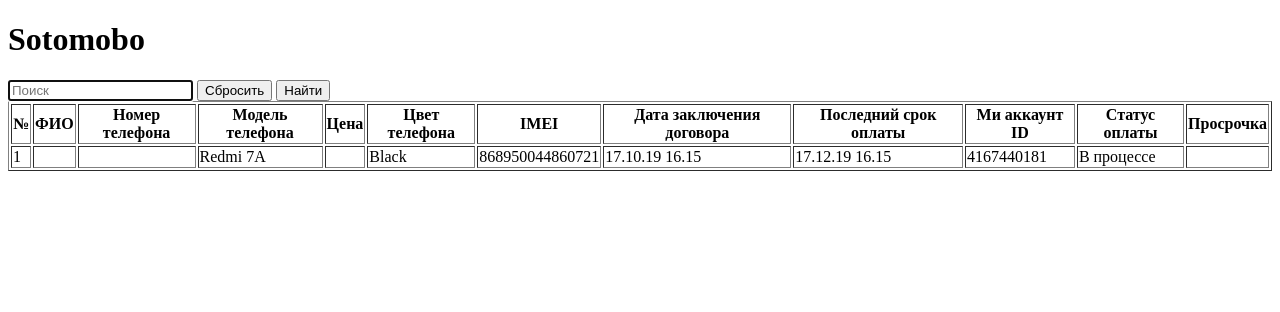
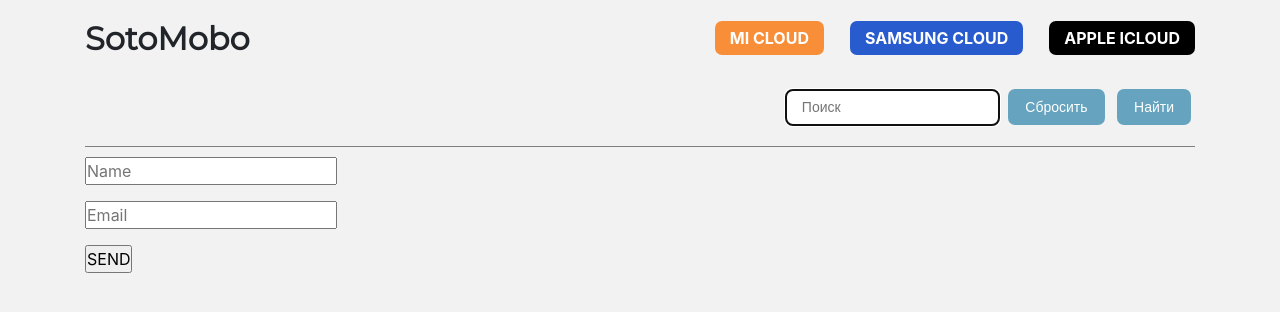
Before and after one commit to sharsheevnursultan/sotomobo-database, a plain HTML site: page index.html in a window 1280 px wide. Drawn offline with Linux system fonts and the light colour scheme.

Commit message:
'uploadingtogit't

```diff
--- a/index.html
+++ b/index.html
@@ -2,69 +2,114 @@
 <html lang="en">
 <head>
     <meta charset="UTF-8">
-    <link rel="icon" href="images/kisspng-turgutlu-sakall-letter-adala-typeface-s-5b172712c14d81.7471687915282439867918.png" />
+    <link rel="icon"
+          href="images/logo.png"/>
     <meta name="viewport"
           content="width=device-width, user-scalable=no, initial-scale=1.0, maximum-scale=1.0, minimum-scale=1.0">
     <meta http-equiv="X-UA-Compatible" content="ie=edge">
-    <title>Sotomobo</title>
+    <title>SotoMobo</title>
+    <link href="https://fonts.googleapis.com/css?family=Montserrat&display=swap" rel="stylesheet">
+    <link rel="stylesheet" href="styles/bootstrap.min.css">
+    <link rel="stylesheet" href="styles/style.css">
     <script src="scripts/script.js" defer></script>
 </head>
 <body>
 
 
+<header>
+    <section class="container">
+            <div class="mainlogodiv">
+                <div class="sotomobo">
+                    SotoMobo
+                </div>
+                <div class="myLinks">
+                    <a class="btn-13 xiaomi-logo" target="_blank" href="https://i.mi.com">
+                        Mi Cloud
+                    </a>
+                    <a class="btn-13 samsung-logo" target="_blank"
+                       href="https://account.samsung.com/membership/intro">
+                        Samsung Cloud
+                    </a>
+                    <a class="btn-13 icloud-logo" target="_blank"
+                       href="https://accounts.google.com/signup/v2/webcreateaccount?flowName=GlifWebSignIn&flowEntry=SignUp">
+                        Apple iCloud
+                    </a>
+                </div>
+            </div>
+        <div class="finder">
+            <form>
+                <div class="mySearchForm">
+                <input class=" place_for_search" type="text" id="text-to-find" value="" placeholder="Поиск" autofocus>
+                <input class="finder-btn" value="Сбросить" type="button"
+                       onclick=" FindOnPage('text-to-find',false); return false;" value=" "
+                       title="Отменить поиск">
+                <input class="finder-btn" value="Найти" type="submit"
+                       onclick="FindOnPage('text-to-find',true); return false;" value=" "
+                       title="Начать поиск">
+                </div>
+            </form>
+        </div>
+        <div class="myLine"></div>
+    </section>
 
-
-
-<header>
-    <h1>
-        Sotomobo
-    </h1>
-    <div class="search-box">
-        <form>
-            <input class="place_for_search" type="text" id="text-to-find" value="" placeholder="Поиск" autofocus>
-            <input class="button_for_turn_back" value="Сбросить" type="button" onclick="javascript: FindOnPage('text-to-find',false); return false;" value=" " title="Отменить поиск">
-            <input class="button_for_search" value="Найти" type="submit" onclick="javascript: FindOnPage('text-to-find',true); return false;" value=" " title="Начать поиск">
-        </form>
-    </div>
 </header>
 
 <main>
-    <table border="1">
+    <section class="container">
+        <div id="form-main">
+            <div id="form-div">
+                <form class="form" id="form1">
 
-        <tr>
-            <th>№</th>
-            <th>ФИО</th>
-            <th>Номер телефона</th>
-            <th>Модель телефона</th>
-            <th>Цена</th>
-            <th>Цвет телефона</th>
-            <th>IMEI</th>
-            <th>Дата заключения договора</th>
-            <th>Последний срок оплаты</th>
-            <th>Ми аккаунт ID</th>
-            <th>Статус оплаты</th>
-            <th>Просрочка</th>
-        </tr>
-        <tr>
-            <td>1</td>
-            <td></td>
-            <td></td>
-            <td>Redmi 7A</td>
-            <td></td>
-            <td>Black</td>
-            <td>868950044860721</td>
-            <td>17.10.19 16.15</td>
-            <td>17.12.19 16.15</td>
-            <td>4167440181</td>
-            <td>В процессе</td>
-            <td></td>
-        </tr>
+                    <p class="name">
+                        <input name="name" type="text" class="validate[required,custom[onlyLetter],length[0,100]] feedback-input" placeholder="Name" id="name" />
+                    </p>
+
+                    <p class="email">
+                        <input name="email" type="password" class="validate[required,custom[email]] feedback-input" id="email" placeholder="Email" />
+                    </p>
 
 
+                    <div class="submit">
+                        <input type="submit" value="SEND" id="button-blue"/>
+                        <div class="ease"></div>
+                    </div>
+                </form>
+            </div>
+<!--        <table border="1">-->
+
+<!--            <tr>-->
+<!--                <th>№</th>-->
+<!--                <th>ФИО</th>-->
+<!--                <th>Номер телефона</th>-->
+<!--                <th>Модель телефона</th>-->
+<!--                <th>Цена</th>-->
+<!--                <th>Цвет телефона</th>-->
+<!--                <th>IMEI</th>-->
+<!--                <th>Дата заключения договора</th>-->
+<!--                <th>Последний срок оплаты</th>-->
+<!--                <th>Ми аккаунт ID</th>-->
+<!--                <th>Статус оплаты</th>-->
+<!--                <th>Просрочка</th>-->
+<!--            </tr>-->
+<!--            <tr>-->
+<!--                <td>1</td>-->
+<!--                <td></td>-->
+<!--                <td></td>-->
+<!--                <td>Redmi 7A</td>-->
+<!--                <td></td>-->
+<!--                <td>Black</td>-->
+<!--                <td>868950044860721</td>-->
+<!--                <td>17.10.19 16.15</td>-->
+<!--                <td>17.12.19 16.15</td>-->
+<!--                <td>4167440181</td>-->
+<!--                <td>В процессе</td>-->
+<!--                <td></td>-->
+<!--            </tr>-->
 
 
-    </table>
+<!--        </table>-->
 
+    </section>
 
 </main>
 </body>
--- /dev/null
+++ b/styles/style.css
@@ -0,0 +1,126 @@
+* {
+    margin: 0;
+    padding: 0;
+}
+body{
+    background: #F2F2F2;
+}
+
+.sotomobo {
+    display: flex;
+    font-size: 32px;
+    text-align: start;
+    font-family: 'Montserrat', sans-serif;
+    font-weight: bold;
+    margin: 15px 0;
+
+}
+
+.mainlogodiv {
+    display: flex;
+    justify-content: space-between;
+
+}
+
+.myLinks {
+    margin-top: 8px;
+
+}
+
+.myLogotypes {
+    display: inline-block;
+
+}
+
+.xiaomi-logo {
+    background: #f98e38;
+
+}
+
+.samsung-logo {
+    background: #285BCE;
+
+}
+
+.icloud-logo {
+    background: #000;
+
+}
+
+.btn-13 {
+    display: flex;
+    color: white;
+    border-radius: 7px;
+    padding: 5px 15px;
+    margin: 13px;
+    float: left;
+    text-decoration: none;
+    text-transform: uppercase;
+    text-align: center;
+    font-size: 16px;
+    font-weight: 700;
+    transition: all 0.1s linear;
+    -webkit-transition: all 0.1s linear;
+    -moz-transition: all 0.1s linear;
+    -o-transition: all 0.1s linear;
+    -ms-transition: all 0.1s linear;
+}
+
+.btn-13:last-child {
+    margin-right: 0;
+
+}
+
+.btn-13:hover {
+    color: #fff;
+
+}
+.mySearchForm{
+
+}
+.finder {
+    text-align: end;
+}
+
+
+.finder-btn {
+    background-image: -ms-linear-gradient(top, #f5f5f5, #f1f1f1);
+    background-color: #65a3be;
+    border: 1px solid transparent;
+    border-radius: 7px;
+    color: #fff;
+    font-family: arial, sans-serif;
+    font-size: 14px;
+    margin: 11px 4px;
+    padding: 0 16px;
+    line-height: 27px;
+    height: 36px;
+    min-width: 54px;
+    text-align: center;
+    cursor: pointer;
+    user-select: none;
+
+}
+
+.finder-btn:hover{
+    background-color: #4986a1;
+}
+
+.place_for_search{
+    border: 1px solid #65a3be;
+    border-radius: 7px;
+    color: #fff;
+    font-family: arial, sans-serif;
+    font-size: 14px;
+    padding: 4px 16px;
+    line-height: 27px;
+    min-width: 54px;
+    user-select: none;
+}
+
+.myLine{
+    width: 100%;
+    height: 1px;
+    background: grey;
+    margin: 10px 0;
+}
```
Also changed, not shown: images/icloud.png (added), images/logo.png (renamed from images/kisspng-turgutlu-sakall-letter-adala-typeface-s-5b172712c14d81.7471687915282439867918.png), images/samsung-logo-vector.png (added), package-lock.json (added), styles/bootstrap.min.css (added).
